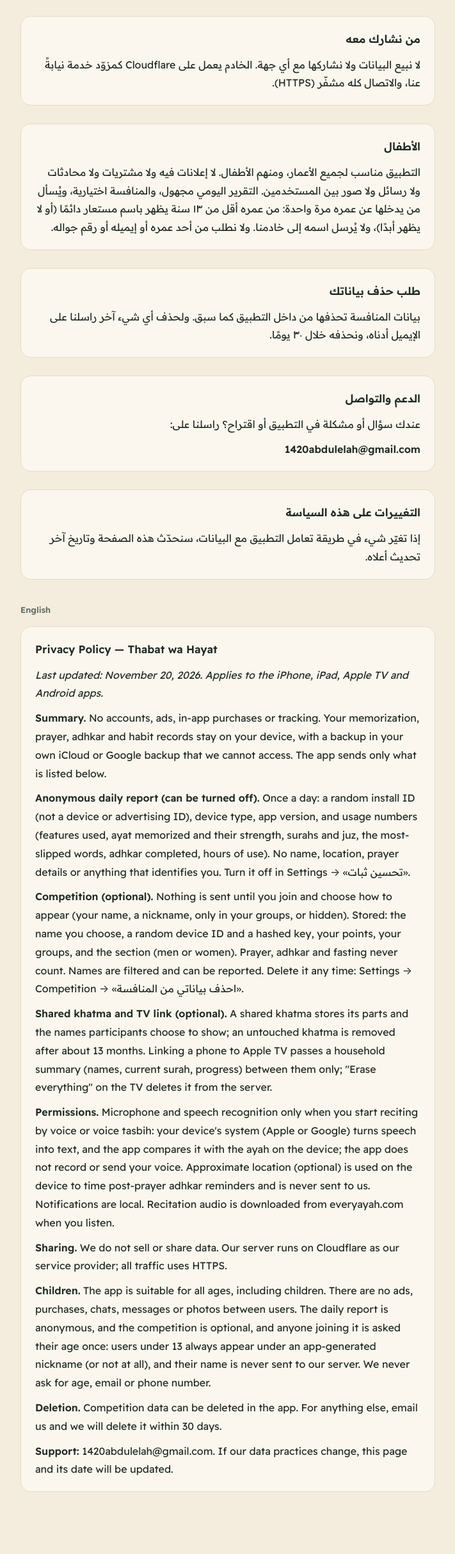
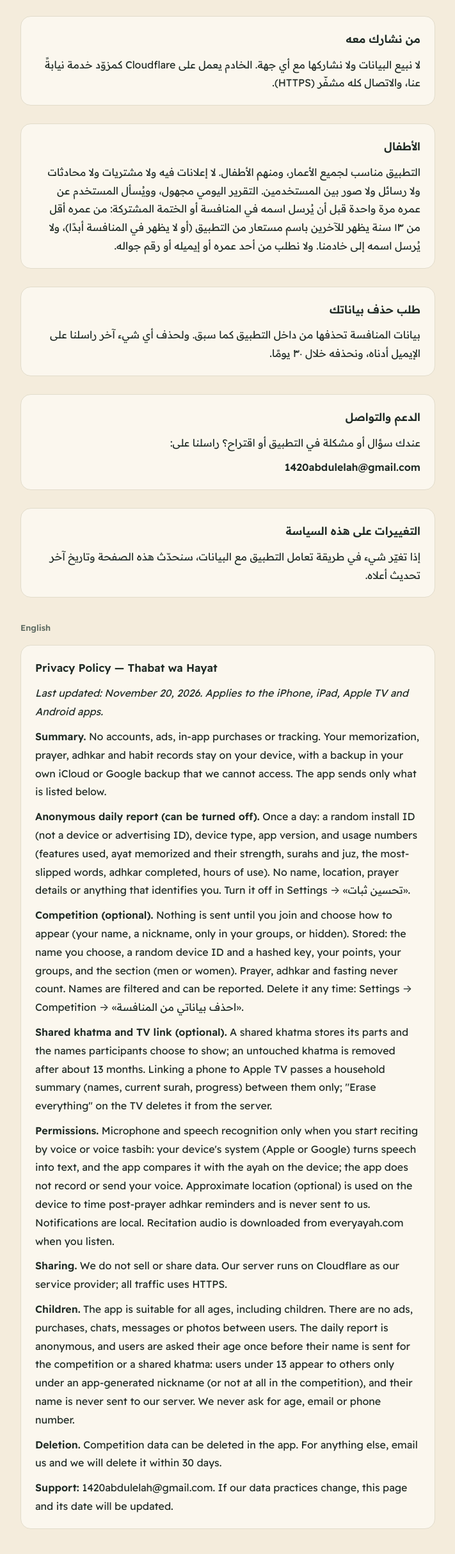
Before and after one commit to 1420abdulelah-beep/ice-cream-truck-support, a plain HTML site: page thabat/index.html in a window 1280 px wide. Shown: the part 1784-4213 px from the top of the page at 64% size, without its empty margins (284-995 px from the left). Before the commit the page ends 4180 px from the top, so only its background shows below. Drawn offline with Linux system fonts and the light colour scheme; a web font is replaced by a local one.

Commit message:
ثبات وحياة: الأطفال في الختمة المشتركة باسم مستعار
Co-Authored-By: Claude Opus 5.5 <noreply@anthropic.com>
Claude-Session: https://claude.ai/code/session_01N6x13NMHTo1zCHP3RmpKvm

```diff
--- a/thabat/index.html
+++ b/thabat/index.html
@@ -88,7 +88,7 @@ ul{padding-inline-start:22px;display:flex;flex-direction:column;gap:4px}
 
   <section>
     <h2>الأطفال</h2>
-    <p>التطبيق مناسب لجميع الأعمار، ومنهم الأطفال. لا إعلانات فيه ولا مشتريات ولا محادثات ولا رسائل ولا صور بين المستخدمين. التقرير اليومي مجهول، والمنافسة اختيارية، ويُسأل من يدخلها عن عمره مرة واحدة: من عمره أقل من ١٣ سنة يظهر باسم مستعار دائمًا (أو لا يظهر أبدًا)، ولا يُرسل اسمه إلى خادمنا. ولا نطلب من أحد عمره أو إيميله أو رقم جواله.</p>
+    <p>التطبيق مناسب لجميع الأعمار، ومنهم الأطفال. لا إعلانات فيه ولا مشتريات ولا محادثات ولا رسائل ولا صور بين المستخدمين. التقرير اليومي مجهول، وويُسأل المستخدم عن عمره مرة واحدة قبل أن يُرسل اسمه في المنافسة أو الختمة المشتركة: من عمره أقل من ١٣ سنة يظهر للآخرين باسم مستعار من التطبيق (أو لا يظهر في المنافسة أبدًا)، ولا يُرسل اسمه إلى خادمنا. ولا نطلب من أحد عمره أو إيميله أو رقم جواله.</p>
   </section>
 
   <section id="delete">
@@ -117,7 +117,7 @@ ul{padding-inline-start:22px;display:flex;flex-direction:column;gap:4px}
     <p><strong>Shared khatma and TV link (optional).</strong> A shared khatma stores its parts and the names participants choose to show; an untouched khatma is removed after about 13 months. Linking a phone to Apple TV passes a household summary (names, current surah, progress) between them only; "Erase everything" on the TV deletes it from the server.</p>
     <p><strong>Permissions.</strong> Microphone and speech recognition only when you start reciting by voice or voice tasbih: your device's system (Apple or Google) turns speech into text, and the app compares it with the ayah on the device; the app does not record or send your voice. Approximate location (optional) is used on the device to time post-prayer adhkar reminders and is never sent to us. Notifications are local. Recitation audio is downloaded from everyayah.com when you listen.</p>
     <p><strong>Sharing.</strong> We do not sell or share data. Our server runs on Cloudflare as our service provider; all traffic uses HTTPS.</p>
-    <p><strong>Children.</strong> The app is suitable for all ages, including children. There are no ads, purchases, chats, messages or photos between users. The daily report is anonymous, and the competition is optional, and anyone joining it is asked their age once: users under 13 always appear under an app-generated nickname (or not at all), and their name is never sent to our server. We never ask for age, email or phone number.</p>
+    <p><strong>Children.</strong> The app is suitable for all ages, including children. There are no ads, purchases, chats, messages or photos between users. The daily report is anonymous, and users are asked their age once before their name is sent for the competition or a shared khatma: users under 13 appear to others only under an app-generated nickname (or not at all in the competition), and their name is never sent to our server. We never ask for age, email or phone number.</p>
     <p><strong>Deletion.</strong> Competition data can be deleted in the app. For anything else, email us and we will delete it within 30 days.</p>
     <p><strong>Support:</strong> <span style="user-select:all;-webkit-user-select:all">1420abdulelah@gmail.com</span>. If our data practices change, this page and its date will be updated.</p>
   </section>
```
